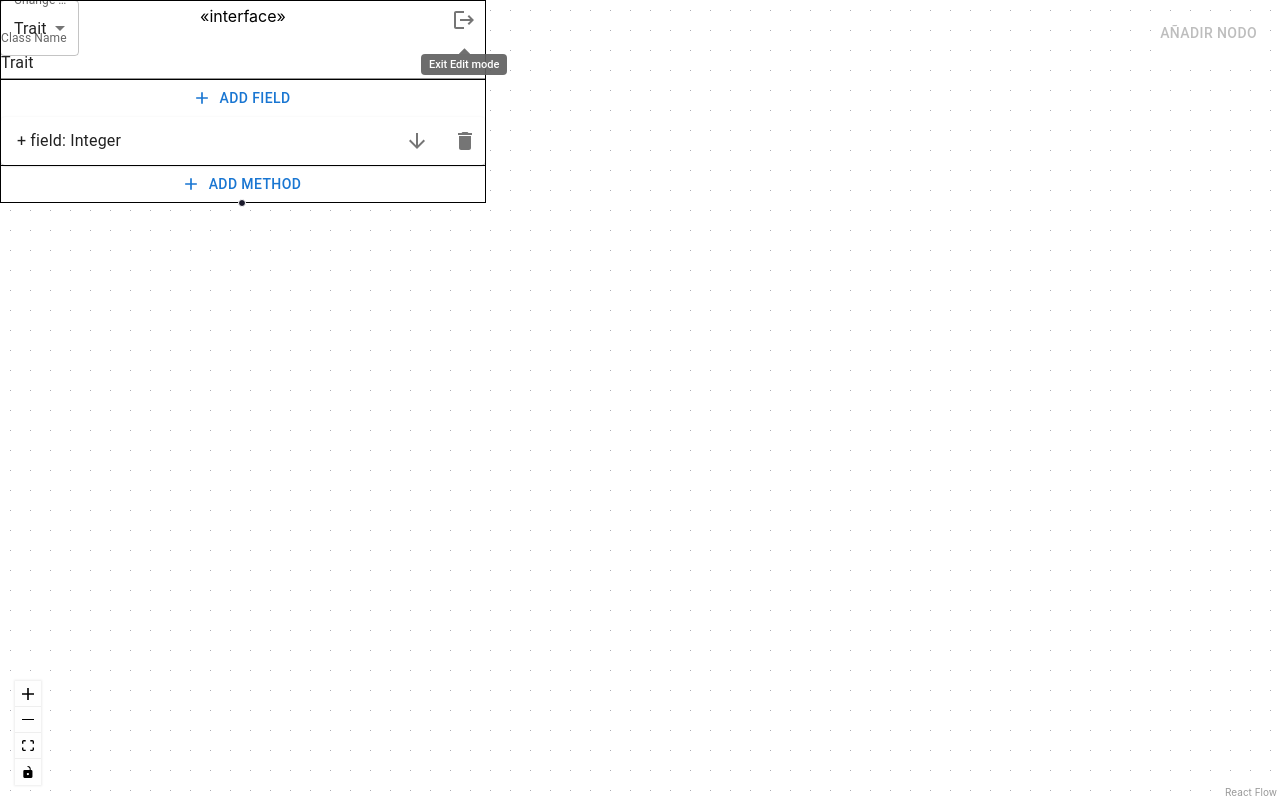
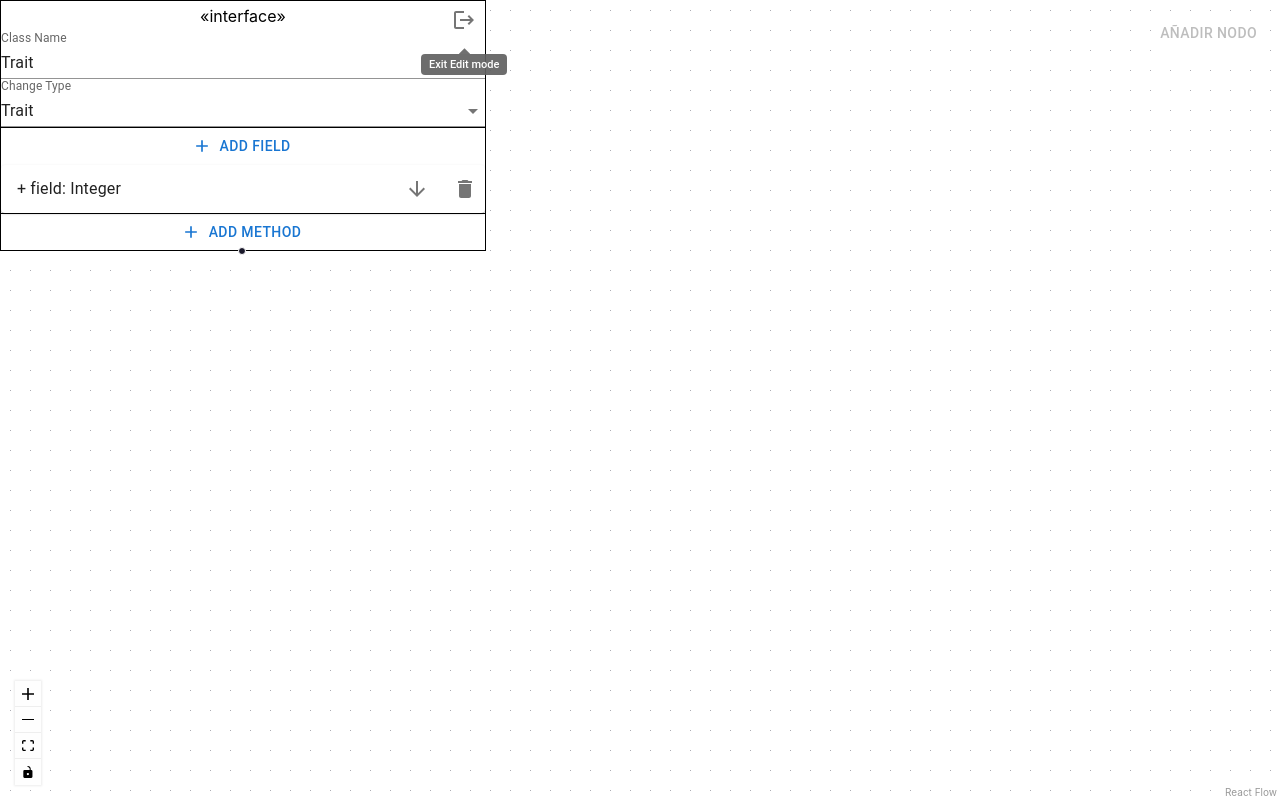
Before and after one commit to maxfloresv/umlify, a React (Create React App) app: page / in a window 1280 px wide. Both pictures are taken after a click on the button 180 px from the left and 20 px from the top of the page. Built offline with nearby package versions, Linux system fonts and the light colour scheme.

Commit message:
✨ Changes node-edit styling and design

```diff
--- a/src/components/StyledNode.tsx
+++ b/src/components/StyledNode.tsx
@@ -1,28 +1,33 @@
 import { Dispatch, SetStateAction, useEffect, useState, useRef } from "react";
-import { Handle, Node, NodeProps, Position } from "@xyflow/react";
+import { Handle, NodeProps, Position } from "@xyflow/react";
 import "./css/paragraph.css";
 import "./css/containers.css";
-import UMLNode, { FieldType, MethodType, Visibility } from "../model/UMLNode";
-import type { CustomNodeData } from "../model/UMLNode";
+import UMLNode, { CustomNode, FieldType, MethodType, Visibility } from "../model/UMLNode";
 
 import AddIcon from '@mui/icons-material/Add';
 import LogoutIcon from '@mui/icons-material/Logout';
 import EditIcon from '@mui/icons-material/Edit';
-import SaveIcon from '@mui/icons-material/Save';
-import CloseIcon from '@mui/icons-material/Close';
 import DeleteIcon from '@mui/icons-material/Delete';
 import ArrowDownwardIcon from '@mui/icons-material/ArrowDownward';
-import ArrowDropDownIcon from '@mui/icons-material/ArrowDropDown';
-import { IconButton, TextField, Accordion, AccordionSummary, AccordionDetails, Typography, Button, FormControl, InputLabel, Select, MenuItem, Box, Tooltip } from "@mui/material";
+import {
+  IconButton,
+  TextField,
+  Accordion,
+  AccordionSummary,
+  AccordionDetails,
+  Typography,
+  Button,
+  FormControl,
+  InputLabel,
+  Select,
+  MenuItem,
+  Box,
+  Tooltip
+} from "@mui/material";
 
-import useGlobalContext from "../hooks/useGlobalContext";
-import { width } from "@mui/system";
 import Trait from "../model/Trait";
 import AbstractClass from "../model/AbstractClass";
 import ConcreteClass from "../model/ConcreteClass";
-
-type ClassType = "trait" | "concreteClass" | "abstractClass";
-type CustomNode = Node<CustomNodeData, ClassType>;
 
 type StyledNodeProps = {
   nodeList: UMLNode[];
@@ -94,6 +99,8 @@ const StyledNode = (props: StyledNodeProps) => {
             )}
             {!editMode ?
               <p className={data.styleClass}>{data.name}</p> :
+              <>
+                <div className="name-type-edit-container">
                   <TextField
                     id="class-text-name"
                     sx={{ width: "100%" }}
@@ -105,24 +112,8 @@ const StyledNode = (props: StyledNodeProps) => {
                       retrievedNode.updateName(e.target.value);
                     }}
                   />
-            }
-            <div style={{ position: "absolute", top: 0, right: 0 }}>
-              {editMode ?
-                <Tooltip placement="top" title="Exit Edit mode" arrow>
-                  <IconButton onClick={() => setEditMode(false)}>
-                    <LogoutIcon />
-                  </IconButton>
-                </Tooltip> :
-                <Tooltip placement="top" title="Enter Edit mode" arrow>
-                  <IconButton onClick={() => setEditMode(true)}>
-                    <EditIcon />
-                  </IconButton>
-                </Tooltip>
-              }
-            </div>
 
-            {editMode && <div style={{ position: "absolute", top: 0, left: 0 }}>
-              <FormControl fullWidth>
+                  <FormControl variant="standard" fullWidth>
                     <InputLabel id="input-change-type">Change Type</InputLabel>
                     <Select
                       labelId="label-change-type"
@@ -179,7 +170,24 @@ const StyledNode = (props: StyledNodeProps) => {
                       <MenuItem value={"concreteClass"}>Concrete Class</MenuItem>
                     </Select>
                   </FormControl>
-            </div>}
+                </div>
+              </>
+            }
+
+            <div style={{ position: "absolute", top: 0, right: 0 }}>
+              {editMode ?
+                <Tooltip placement="top" title="Exit Edit mode" arrow>
+                  <IconButton onClick={() => setEditMode(false)}>
+                    <LogoutIcon />
+                  </IconButton>
+                </Tooltip> :
+                <Tooltip placement="top" title="Enter Edit mode" arrow>
+                  <IconButton onClick={() => setEditMode(true)}>
+                    <EditIcon />
+                  </IconButton>
+                </Tooltip>
+              }
+            </div>
           </div>
 
           <div className="field-container">
```
Lines whose indentation alone changed are shown as unchanged.
